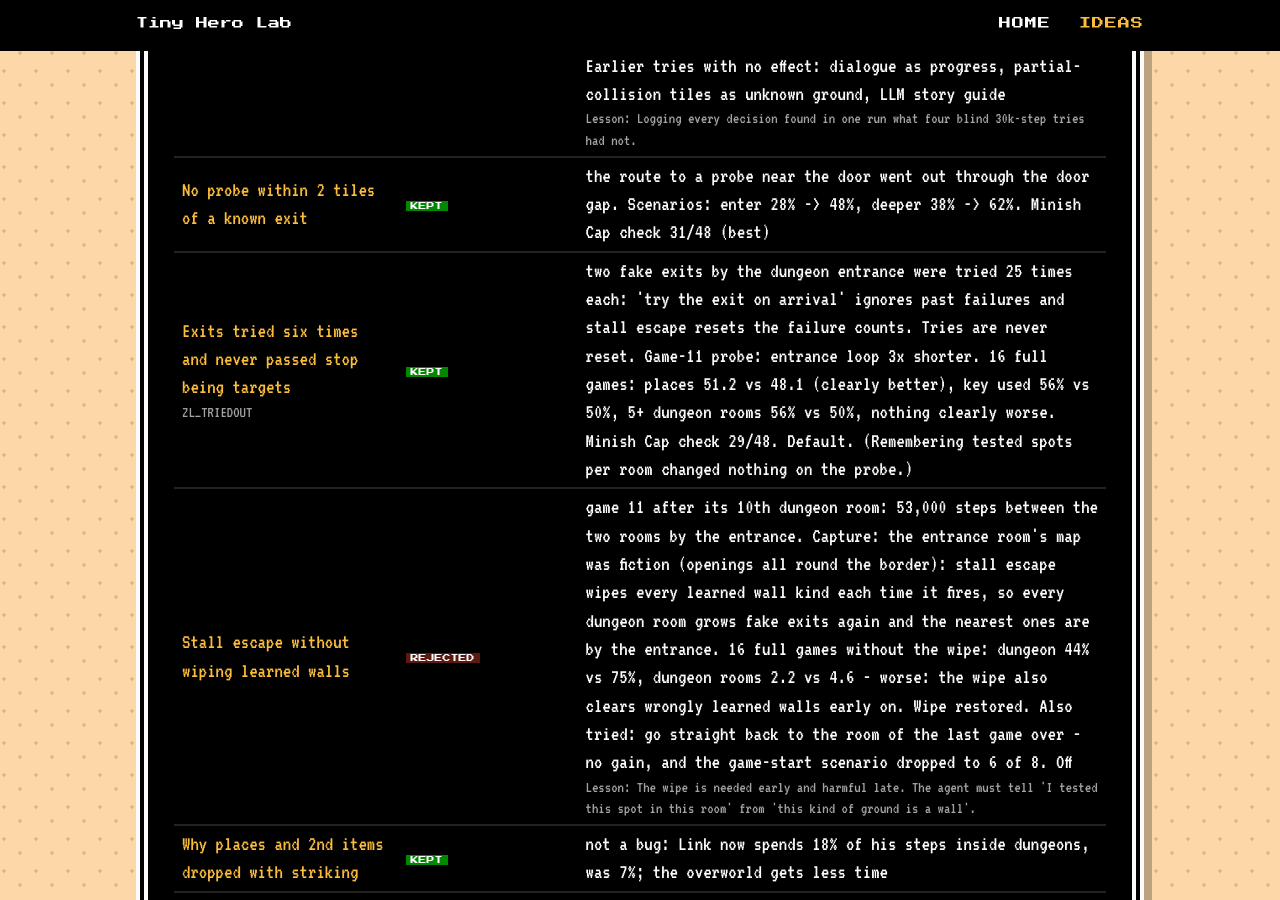
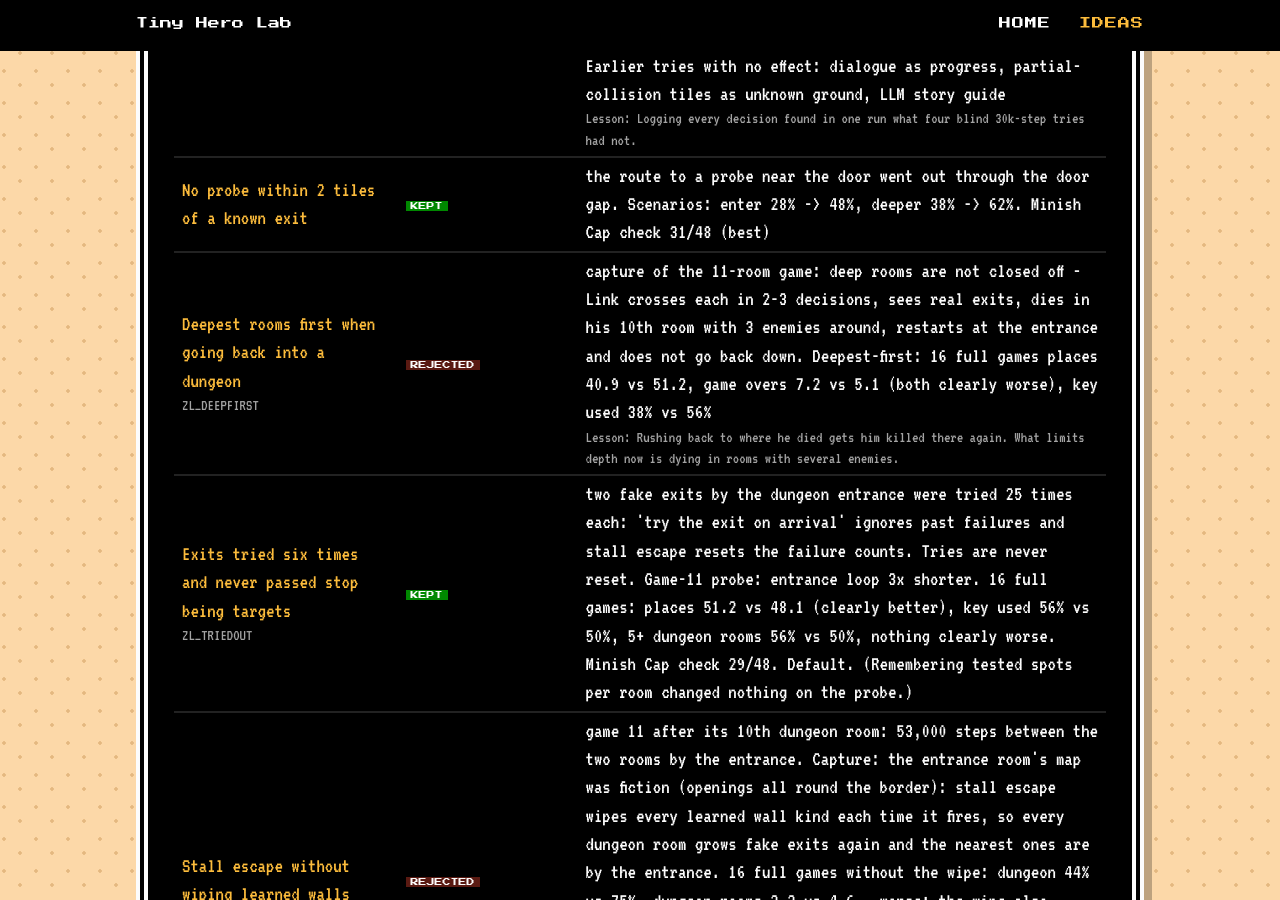
Before and after one commit to sofianedjerbi/zelda-agent-devblog, a Jekyll site: the page built from ideas.html, in a window 1280 px wide and 900 px high, scrolled down 5533 px. Built offline with Jekyll 4.4.1, drawn with Linux system fonts in a browser that asks for light colours.

Commit message:
Record: deepest-first rejected; depth is limited by dying among several enemies

```diff
--- a/_data/tried.yml
+++ b/_data/tried.yml
@@ -6,6 +6,7 @@
     - {name: "No try-new-ground on a known exit", status: kept, result: "entering a dungeon every ground kind is new, and the nearest 'new' tile was the doorway behind Link: his third goal walked him back out. 3 rooms after entering: 41% -> 78%", lesson: "Found by tracing one scenario, after two wrong guesses."}
     - {name: "Minish Cap from the game's start: the town stall", status: testing, result: "decision log: the festival = talk to Zelda, she walks to her next spot, follow. 'Stay with and talk to your companion' (ZL_ESCORT): story score 101 at 25k steps instead of 37k. Then a second blocker, same in both: with Zelda following, Link keeps trying the south gate, a text box stops him (one line on screen for 8,400 steps), and his map shows a solid wall across the town to the north. 70k steps: still 5 places. Earlier tries with no effect: dialogue as progress, partial-collision tiles as unknown ground, LLM story guide", lesson: "Logging every decision found in one run what four blind 30k-step tries had not."}
     - {name: "No probe within 2 tiles of a known exit", status: kept, result: "the route to a probe near the door went out through the door gap. Scenarios: enter 28% -> 48%, deeper 38% -> 62%. Minish Cap check 31/48 (best)"}
+    - {name: "Deepest rooms first when going back into a dungeon", switch: DEEPFIRST, status: rejected, result: "capture of the 11-room game: deep rooms are not closed off - Link crosses each in 2-3 decisions, sees real exits, dies in his 10th room with 3 enemies around, restarts at the entrance and does not go back down. Deepest-first: 16 full games places 40.9 vs 51.2, game overs 7.2 vs 5.1 (both clearly worse), key used 38% vs 56%", lesson: "Rushing back to where he died gets him killed there again. What limits depth now is dying in rooms with several enemies."}
     - {name: "Exits tried six times and never passed stop being targets", switch: TRIEDOUT, status: kept, result: "two fake exits by the dungeon entrance were tried 25 times each: 'try the exit on arrival' ignores past failures and stall escape resets the failure counts. Tries are never reset. Game-11 probe: entrance loop 3x shorter. 16 full games: places 51.2 vs 48.1 (clearly better), key used 56% vs 50%, 5+ dungeon rooms 56% vs 50%, nothing clearly worse. Minish Cap check 29/48. Default. (Remembering tested spots per room changed nothing on the probe.)"}
     - {name: "Stall escape without wiping learned walls", status: rejected, result: "game 11 after its 10th dungeon room: 53,000 steps between the two rooms by the entrance. Capture: the entrance room's map was fiction (openings all round the border): stall escape wipes every learned wall kind each time it fires, so every dungeon room grows fake exits again and the nearest ones are by the entrance. 16 full games without the wipe: dungeon 44% vs 75%, dungeon rooms 2.2 vs 4.6 - worse: the wipe also clears wrongly learned walls early on. Wipe restored. Also tried: go straight back to the room of the last game over - no gain, and the game-start scenario dropped to 6 of 8. Off", lesson: "The wipe is needed early and harmful late. The agent must tell 'I tested this spot in this room' from 'this kind of ground is a wall'."}
     - {name: "Why places and 2nd items dropped with striking", status: kept, result: "not a bug: Link now spends 18% of his steps inside dungeons, was 7%; the overworld gets less time"}
```
